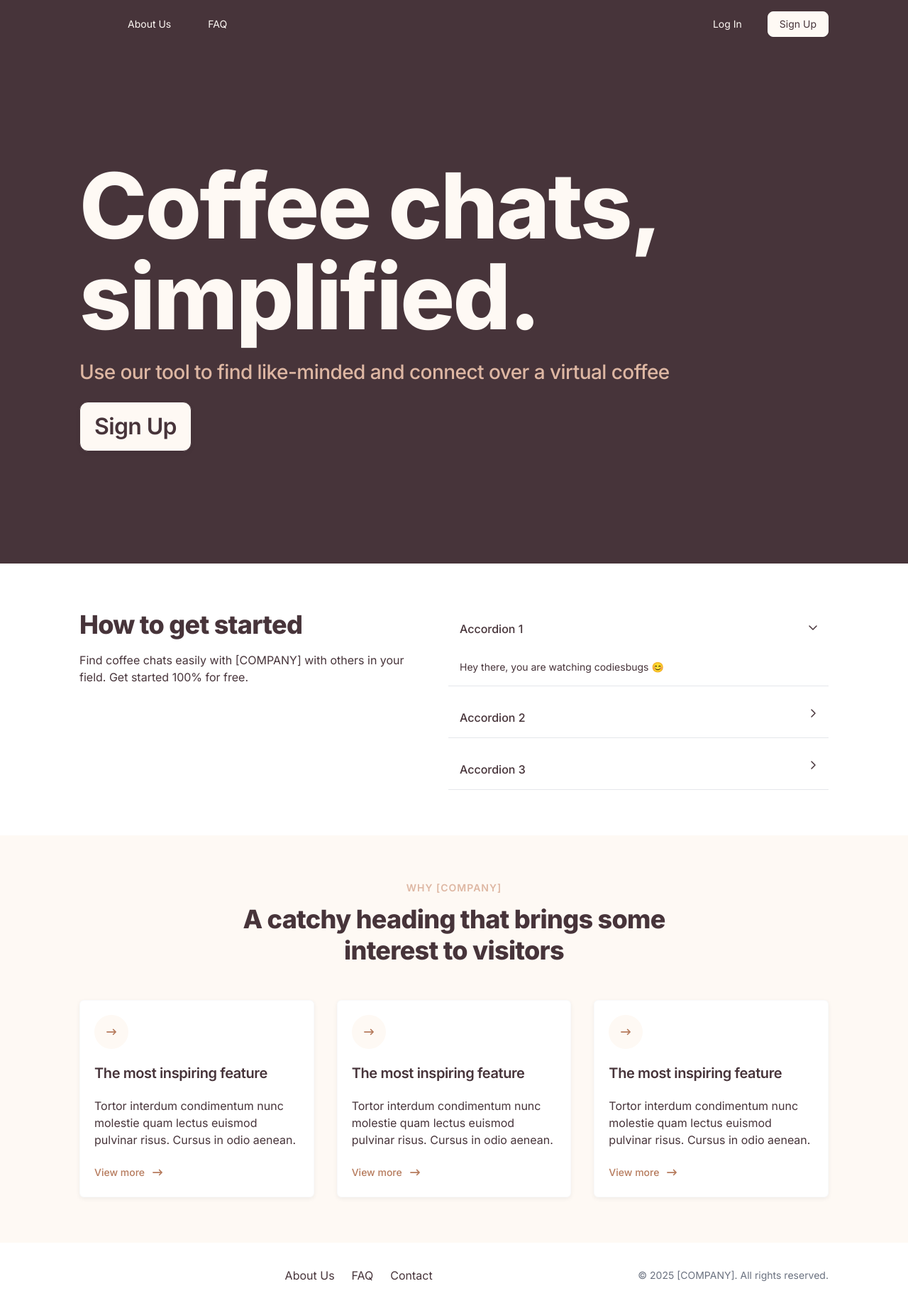
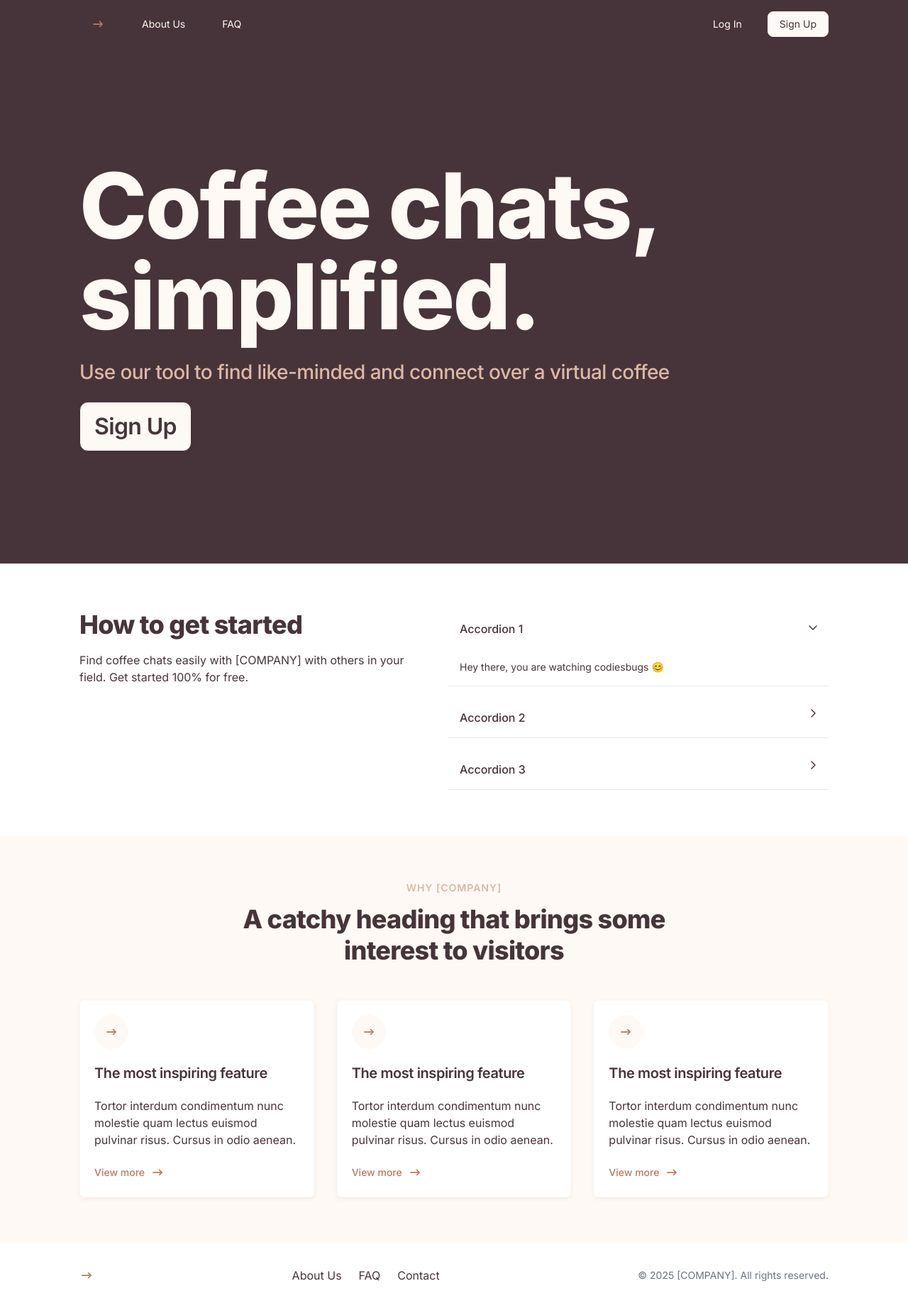
Before and after one commit to vishalicious213/coffee-chat, a React (Vite) app: page / in a window 1280 px wide. Shown: the whole page at 71% size. Built offline with nearby package versions, Linux system fonts and the light colour scheme.

Commit message:
landing-page images (again)

```diff
--- a/src/components/landing-page/landing-page.jsx
+++ b/src/components/landing-page/landing-page.jsx
@@ -22,7 +22,7 @@ const LandingPage = ({changePage}) => {
                 <nav>
                     <ul>
                         <li>
-                            <img src="" alt="" />
+                            <img src="../../../public/icons/Right.svg" alt="" />
                         </li>
                         <li>About Us</li>
                         <li>FAQ</li>
@@ -125,7 +125,7 @@ const LandingPage = ({changePage}) => {
             {/* Footer */}
             <section className="footer">
                 <section>
-                    <img src=""/>
+                    <img src="../../../public/icons/Right.svg"/>
 
                     <ul>
                         <li>About Us</li>
```
